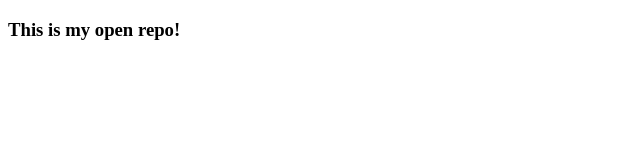
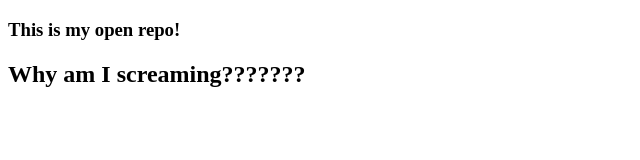
Before and after one commit to Braxton02/net201openrepoBBenson, a plain HTML site: page index.html in a window 1280 px wide. Shown: the whole page, without its empty margins (0-640 px from the left). Drawn offline with Linux system fonts and the light colour scheme.

Commit message:
changes made

```diff
--- a/index.html
+++ b/index.html
@@ -2,5 +2,6 @@
 <html>
     <body>
         <h3>This is my open repo!</h3>
+        <h2>Why am I screaming???????</h2>
     </body>
 </html>
```
